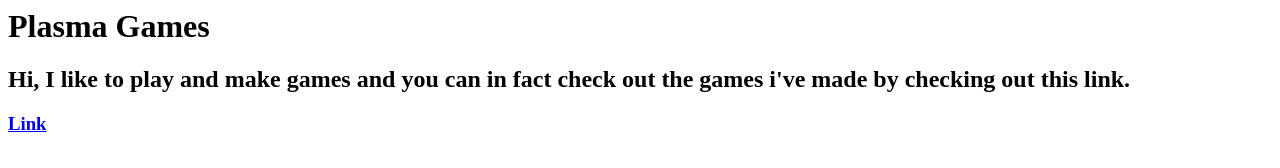
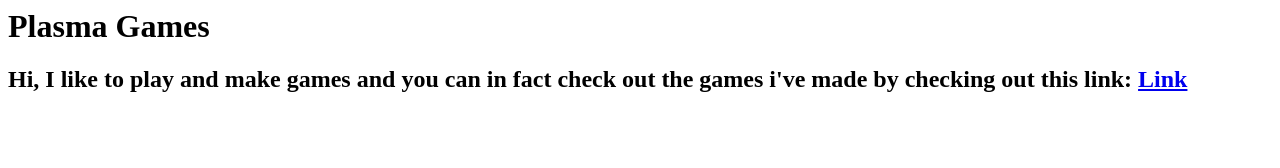
Before and after one commit to PlasmaGame/plasmagame.github.io, a plain HTML site: page index.html in a window 1280 px wide. Drawn offline with Linux system fonts and the light colour scheme.

Commit message:
Modified index.html

```diff
--- a/index.html
+++ b/index.html
@@ -3,9 +3,6 @@
         Plasma Games
     </h1>
     <h2>
-        Hi, I like to play and make games and you can in fact check out the games i've made by checking out this link.
+        Hi, I like to play and make games and you can in fact check out the games i've made by checking out this link: <a href="plasmagame.github.io/games.html">Link</a>
     </h2>
-    <h3>
-        <a href="plasmagame.github.io/games.html">Link</a>
-    </h3>
 </html>
```
